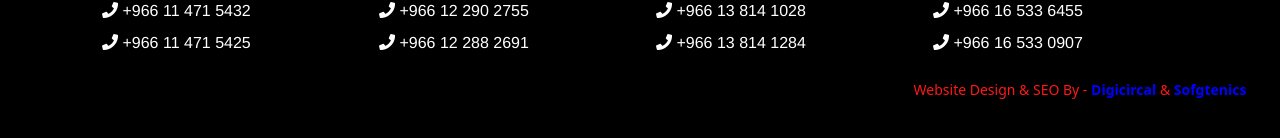
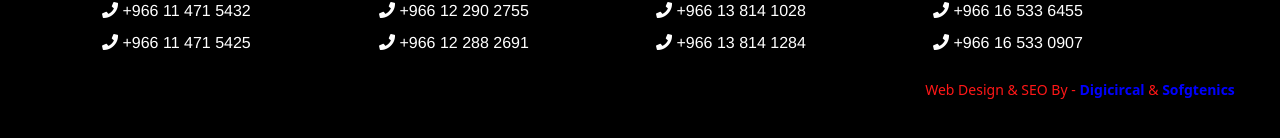
Before and after one commit to SoftGenics/Soroup, a React (Create React App) app: page / in a window 1280 px wide. Shown: the part 5540-5678 px from the top of the page. Built offline with nearby package versions, Linux system fonts and the light colour scheme.

Commit message:
Update Footer.js

```diff
--- a/src/Components/Footer/Footer.js
+++ b/src/Components/Footer/Footer.js
@@ -54,7 +54,7 @@ function Footer() {
       </div>
       <section >
           <div className='social-icons' data-aos-duration='1000' data-aos-once='true'>
-          <small className='website-rights'>Website Design & SEO By - <a href='https://www.digicircal.com/' style={{textDecoration:'none', color:'blue',fontWeight:'600'}}>Digicircal</a> & <a href='https://www.softgenics.in' style={{textDecoration:'none', color:'blue',fontWeight:'600'}}>Sofgtenics</a></small>
+          <small className='website-rights'>Web Design & SEO By - <a href='https://www.digicircal.com/' style={{textDecoration:'none', color:'blue',fontWeight:'600'}}>Digicircal</a> & <a href='https://www.softgenics.in' style={{textDecoration:'none', color:'blue',fontWeight:'600'}}>Sofgtenics</a></small>
           </div>
       </section>
     </div>
```
